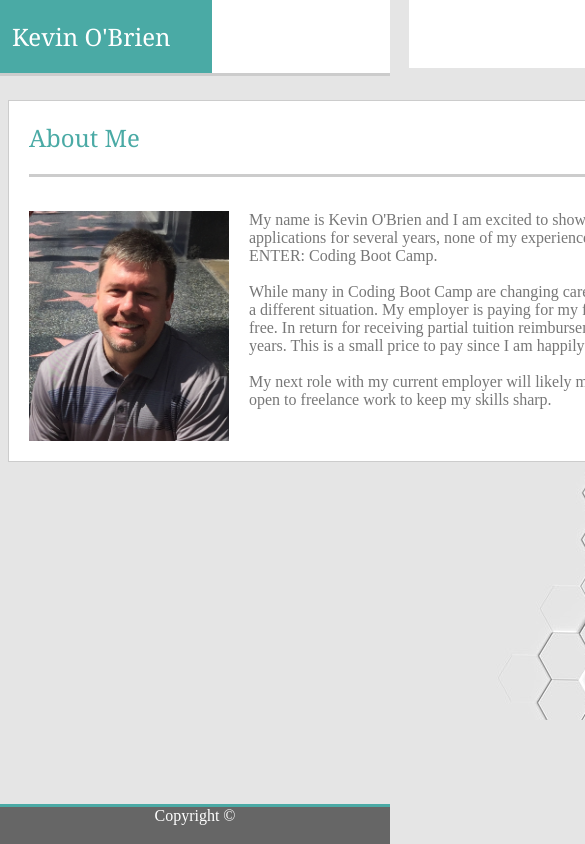
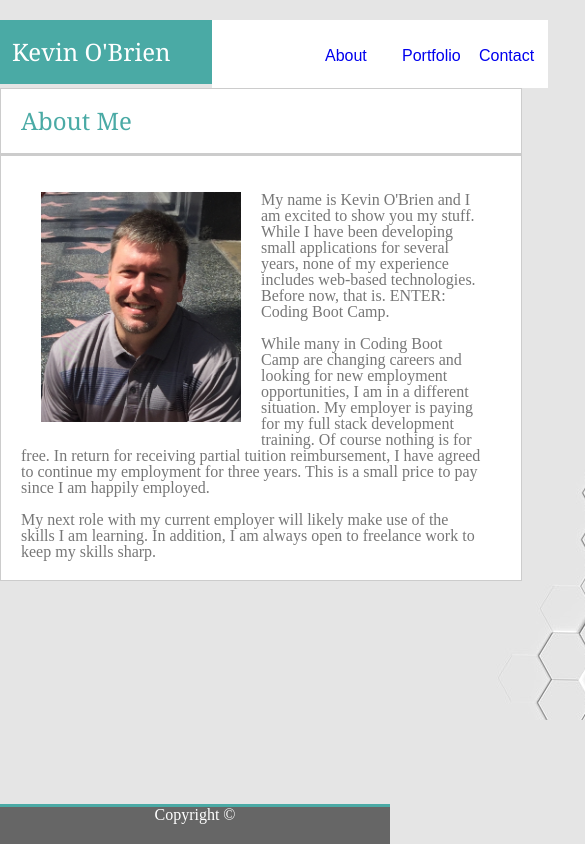
Before and after one commit to kobbootcamp/Responsive-Portfolio, a plain HTML site: page index.html in a window 390 px wide. Shown: the top 844 px of the page, 585 px wide, since content can reach past the window. Drawn offline with Linux system fonts and the light colour scheme.

Commit message:
Maybe working

```diff
--- a/assets/css/style.css
+++ b/assets/css/style.css
@@ -181,3 +181,130 @@ input[type=submit], select {
     margin-left:20px;
 
 }
+
+
+@media screen and (max-width: 980px) {
+    header{
+        width:100%;
+        position: fixed;
+        margin: auto;
+        top: 0;
+        left: 0;
+        border-bottom-style: solid;
+        border-bottom-color: #cccccc;
+        background-color:#ffffff;
+        z-index:2;
+    }
+}
+
+@media screen and (max-width: 768px) {
+    header{
+        width:100%;
+        position: fixed;
+        margin: auto;
+        top: 0;
+        left: 0;
+        border-bottom-style: solid;
+        border-bottom-color: #cccccc;
+        background-color:#ffffff;
+        z-index:2;
+    }
+}
+
+@media screen and (max-width: 640px) {
+    header{
+        width:100%;
+        position: relative;
+        margin: auto;
+        top: 0;
+        left: 0;
+        border-bottom-style: solid;
+        border-bottom-color: #cccccc;
+        background-color:#ffffff;
+        z-index:2;
+    }
+
+    .buttonbox{
+        float: left;
+        Top: 0;
+        margin-right: 0;
+        background-color: #ffffff;
+        padding-left: 85px;
+        padding-right: 20px;
+        padding-top: 20px;
+        height: 48px;
+
+    }
+
+    .namebox{
+        float: left;
+        background-color: #4aaaa5;
+        width: 180px;
+        color:white;
+        font-family: 'Georgia', Times, Times New Roman, serif;
+        font-size: 24px;
+        padding: 20px;
+        margin: 0px 0px 0px -8px;
+    }
+
+    #headerwrapper {
+        width: 640px;
+        margin-left: auto;
+        margin-right: auto;
+        margin-bottom: 20px;
+
+    }
+
+    .buttoncontainer {
+        float: left;
+        margin-left: 20px;
+        padding: 8px;
+        width: 40px;
+        height: 10px;
+        border-right-style: solid;
+        border-right-color: #ffffff;
+        border-right-width:1px;
+        font-family: 'Arial', 'Helvetica Neue', Helvetica, sans-serif;
+    }
+
+    .content{
+        color:#777777;
+        margin: 0 auto;
+        background-color: #ffffff;
+        width: 500px;
+        border-style: solid;
+        border-color: #cccccc;
+        border-width: 1px;
+        margin-top:50px;
+        margin-right: 50px;
+        margin-bottom: 50px;
+        padding-right: 20px;
+        overflow:auto;
+    }
+#indexparagraph {
+    padding:20px;
+
+}
+
+#topgraylinecontainer{
+    position: relative;
+    margin: 0 auto;
+    top:0px;
+    Left: 0px;
+    Height: 3px;
+    width: 600px;
+
+}
+
+.pagetitle{
+    clear: both;
+    overflow: auto;
+    color: #4aaaa5;
+    font-family: 'Georgia', Times, Times New Roman, serif;
+    font-size: 24px;
+    padding-top: 50px;
+    padding: 20px;
+    width: 600px;
+}
+
+}
--- a/index.html
+++ b/index.html
@@ -3,8 +3,9 @@
 
 <head>
   <meta charset="UTF-8">
-  <!--<link rel="stylesheet" href="assets/css/reset.css">-->
+  <link rel="stylesheet" href="assets/css/reset.css">
   <link rel="stylesheet" type="text/css" href="assets/css/style.css">
+  <meta name="viewport" content="width=device-width, initial-scale=1">
 </head>
 
 <body>
@@ -42,7 +43,7 @@
                 <div class="grayline"></div>
             </div>
             <br>
-        <p>
+        <p id=indexparagraph>
         <img src="assets/images/KOB.jpg" alt="Picture of Kevin" width="200" height="230" style="float:left; margin:0px 20px 20px 20px">
         My name is Kevin O'Brien and I am excited to show you my stuff.
         While I have been developing small applications for several years, none of my experience includes web-based technologies.
@@ -57,19 +58,6 @@
         My next role with my current employer will likely make use of the skills I am learning.  In addition, I am always open to freelance work to keep my skills sharp.
 
 
-        <html>
-        <head>
-            <meta charset="utf-8" />
-            <meta http-equiv="X-UA-Compatible" content="IE=edge">
-            <title>Page Title</title>
-            <meta name="viewport" content="width=device-width, initial-scale=1">
-            <link rel="stylesheet" type="text/css" media="screen" href="main.css" />
-            <script src="main.js"></script>
-        </head>
-        <body>
-
-        </body>
-        </html>
 
 
     </p>
```
Also changed, not shown: contact.html (+1 -0 lines), portfolio.html (+1 -0 lines).
